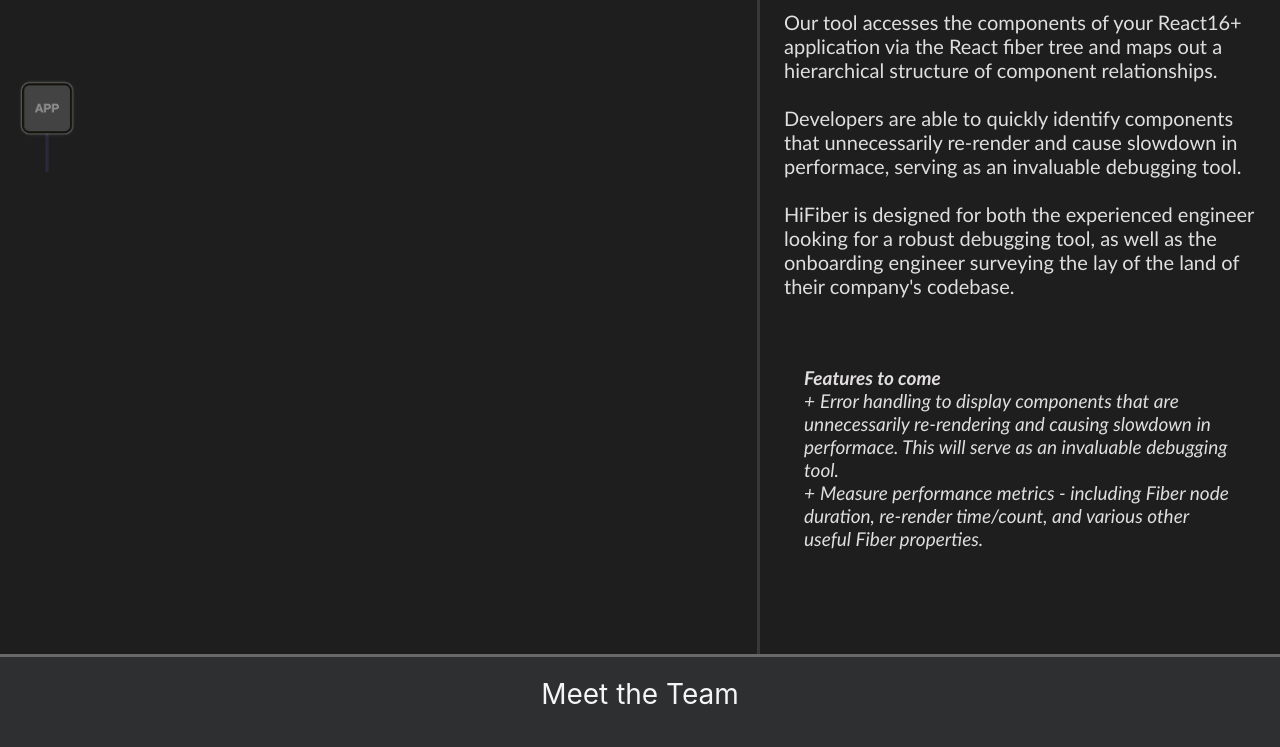
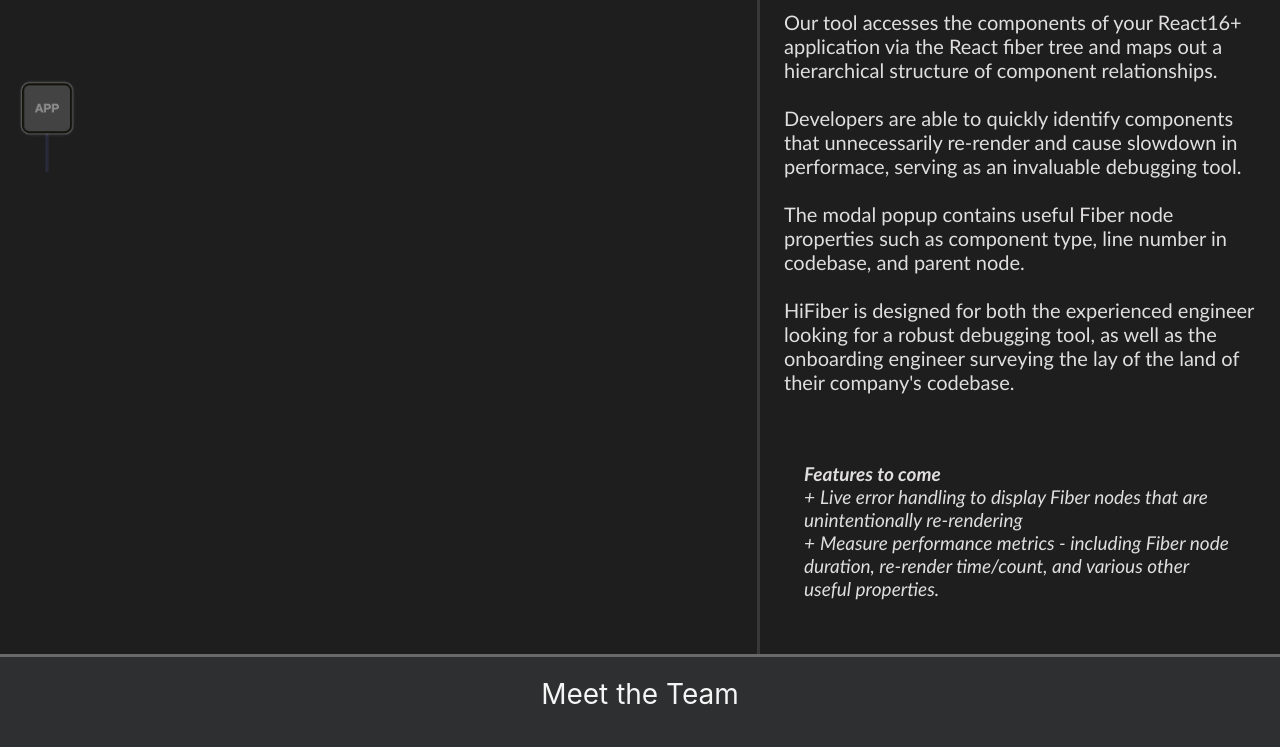
Before and after one commit to lauren-acrich/hifibertools.com, a React (Create React App) app: page / in a window 1280 px wide. Shown: the part 418-1165 px from the top of the page. Built offline with nearby package versions, Linux system fonts and the light colour scheme.

Commit message:
Fixed errors in demoText

```diff
--- a/src/components/DemoText.jsx
+++ b/src/components/DemoText.jsx
@@ -14,6 +14,10 @@
         </div>
         <br />
         <div>
+          The modal popup contains useful Fiber node properties such as component type, line number in codebase, and parent node.
+        </div>
+        <br />
+        <div>
           HiFiber is designed for both the experienced engineer looking for a robust debugging tool, as well as the onboarding engineer surveying the lay of the land of their company's codebase.
         </div>
         <br />
@@ -21,8 +25,8 @@
 
         <div className="featuresToCome">
           <strong>Features to come</strong>
-            <li>Error handling to display components that are unnecessarily re-rendering and causing slowdown in performace. This will serve as an invaluable debugging tool.</li>
-            <li>Measure performance metrics - including Fiber node duration, re-render time/count, and various other useful Fiber properties.</li>
+            <li>Live error handling to display Fiber nodes that are unintentionally re-rendering</li>
+            <li>Measure performance metrics - including Fiber node duration, re-render time/count, and various other useful properties.</li>
         </div>
       </div>
     </div>
```
